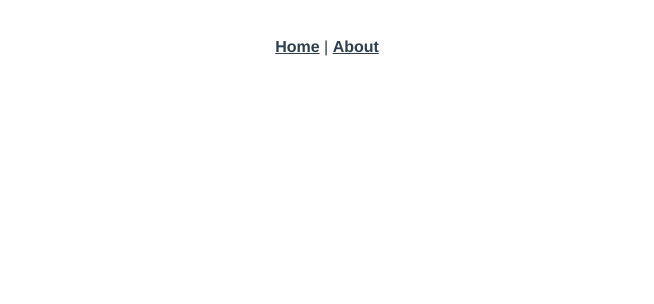
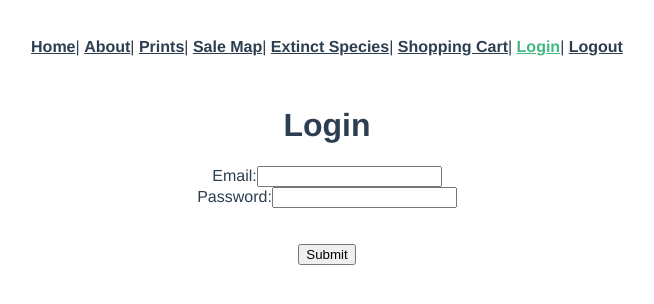
Before and after one commit to conwanea/capstone_frontend, a Vue app: page /login in a window 1280 px wide. Shown: the top 304 px of the page, without its empty margins (313-967 px from the left). Built offline with nearby package versions, Linux system fonts and the light colour scheme; the HTML template or start-up script is replaced by a standard one.

Commit message:
added links on the main page

```diff
--- a/src/App.vue
+++ b/src/App.vue
@@ -1,10 +1,16 @@
 <template>
   <div id="app">
     <div id="nav">
-      <router-link to="/">Home</router-link> |
-      <router-link to="/about">About</router-link>
+      <router-link to="/">Home</router-link>|
+      <router-link to="/about">About</router-link>|
+      <router-link to="/products">Prints</router-link>|
+      <router-link to="/map">Sale Map</router-link>|
+      <router-link to="/extinct">Extinct Species</router-link>|
+      <router-link to="/cart">Shopping Cart</router-link>|
+      <router-link to="/login">Login</router-link>|
+      <router-link to="/logout">Logout</router-link>
     </div>
-    <router-view/>
+    <router-view />
   </div>
 </template>
 
--- a/src/router/index.js
+++ b/src/router/index.js
@@ -1,29 +1,63 @@
-import Vue from 'vue'
-import VueRouter from 'vue-router'
-import Home from '../views/Home.vue'
+import Vue from "vue";
+import VueRouter from "vue-router";
+import Home from "../views/Home.vue";
+import About from "../views/About.vue";
+import Products from "../views/Products.vue";
+// import Map from "../views/Map.vue";
+// import Exctinct from "../views/Exctinct.vue";
+// import Cart from "../views/ShoppingCart.vue";
+import Login from "../views/Login.vue";
+import Logout from "../views/Logout.vue";
 
-Vue.use(VueRouter)
+Vue.use(VueRouter);
 
-  const routes = [
+const routes = [
   {
-    path: '/',
-    name: 'Home',
-    component: Home
+    path: "/",
+    name: "Home",
+    component: Home,
   },
   {
-    path: '/about',
-    name: 'About',
-    // route level code-splitting
-    // this generates a separate chunk (about.[hash].js) for this route
-    // which is lazy-loaded when the route is visited.
-    component: () => import(/* webpackChunkName: "about" */ '../views/About.vue')
-  }
-]
+    path: "/about",
+    name: "About",
+    component: About,
+  },
+  {
+    path: "/products",
+    name: "Products",
+    component: Products,
+  },
+  // {
+  //   path: "/map",
+  //   name: "Map",
+  //   component: Map,
+  // },
+  // {
+  //   path: "/extinct",
+  //   name: "Extinct",
+  //   component: Exctinct,
+  // },
+  // {
+  //   path: "/cart",
+  //   name: "Cart",
+  //   component: Cart,
+  // },
+  {
+    path: "/login",
+    name: "Login",
+    component: Login,
+  },
+  {
+    path: "/logout",
+    name: "Logout",
+    component: Logout,
+  },
+];
 
 const router = new VueRouter({
-  mode: 'history',
+  mode: "history",
   base: process.env.BASE_URL,
-  routes
-})
+  routes,
+});
 
-export default router
+export default router;
--- /dev/null
+++ b/src/views/Exctinct.vue
@@ -0,0 +1,5 @@
+<template>
+  <div class="extinct">
+    <h1>This is a page of extinct animals</h1>
+  </div>
+</template>
--- /dev/null
+++ b/src/views/Login.vue
@@ -0,0 +1,61 @@
+<template>
+  <div class="login">
+    <div class="container">
+      <form v-on:submit.prevent="submit()">
+        <h1>Login</h1>
+        <ul>
+          <li class="text-danger" v-for="error in errors">{{ error }}</li>
+        </ul>
+        <div class="form-group">
+          <label>Email:</label>
+          <input type="email" class="form-control" v-model="email" />
+        </div>
+        <div class="form-group">
+          <label>Password:</label>
+          <input type="password" class="form-control" v-model="password" />
+        </div>
+        <img width="300" v-if="status" v-bind:src="`https://http.cat/${status}`" alt />
+        <br />
+        <br />
+        <div>
+          <input type="submit" class="btn btn-primary" value="Submit" />
+        </div>
+      </form>
+    </div>
+  </div>
+</template>
+
+<script>
+import axios from "axios";
+
+export default {
+  data: function() {
+    return {
+      email: "",
+      password: "",
+      errors: [],
+    };
+  },
+  methods: {
+    submit: function() {
+      var params = {
+        email: this.email,
+        password: this.password,
+      };
+      axios
+        .post("/api/sessions", params)
+        .then(response => {
+          axios.defaults.headers.common["Authorization"] = "Bearer " + response.data.jwt;
+          localStorage.setItem("jwt", response.data.jwt);
+          this.$router.push("/");
+          this.$parent.setJwt();
+        })
+        .catch(error => {
+          this.errors = ["Invalid email or password."];
+          this.email = "";
+          this.password = "";
+          this.status = error.response.status;
+        });
+    },
+  },
+};
--- /dev/null
+++ b/src/views/Logout.vue
@@ -0,0 +1,16 @@
+<template>
+  <div class="logout"></div>
+</template>
+
+<script>
+import axios from "axios";
+
+export default {
+  created: function() {
+    delete axios.defaults.headers.common["Authorization"];
+    localStorage.removeItem("jwt");
+    this.$router.push("/");
+    this.$parent.setJwt();
+  },
+};
+</script>
--- /dev/null
+++ b/src/views/Map.vue
@@ -0,0 +1,5 @@
+<template>
+  <div class="map">
+    <h1>This is the map page</h1>
+  </div>
+</template>
--- a/src/views/Products.vue
+++ b/src/views/Products.vue
@@ -1,5 +1,25 @@
 <template>
   <div class="products">
-    <h1>This is an about page</h1>
+    <h1>All Products</h1>
+    <div v-for="plate in plates">
+      <h2>{{ plate }}</h2>
+    </div>
   </div>
 </template>
+
+<script>
+import axios from "axios";
+export default {
+  data: function() {
+    return {
+      plates: [],
+    };
+  },
+  created: function() {
+    axios.get("/api/plates").then(response => {
+      this.plates = response.data;
+    });
+  },
+  methods: {},
+};
+</script>
--- /dev/null
+++ b/src/views/ShoppingCart.vue
@@ -0,0 +1,5 @@
+<template>
+  <div class="cart">
+    <h1>This is a shopping cart page</h1>
+  </div>
+</template>
```
